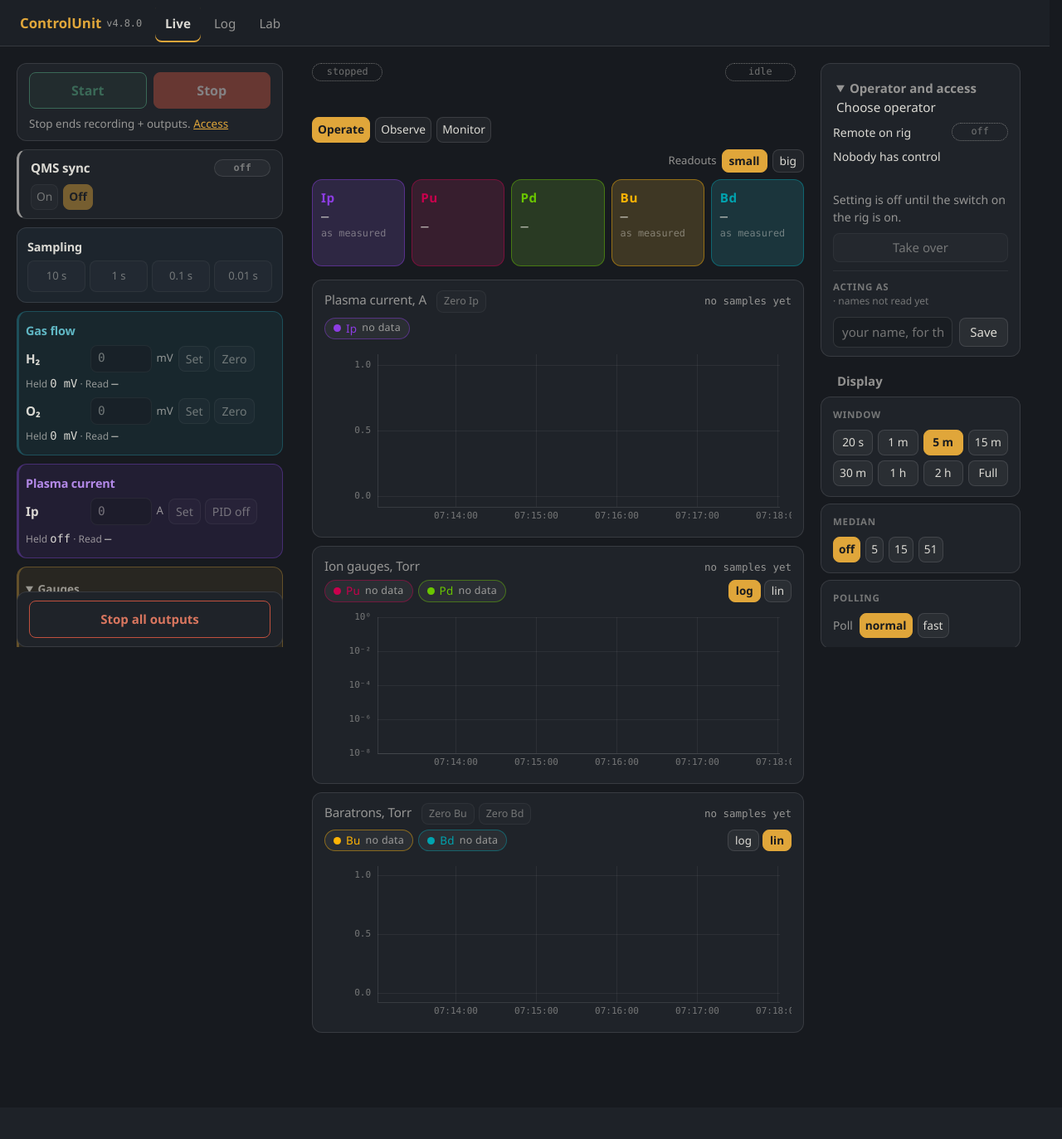
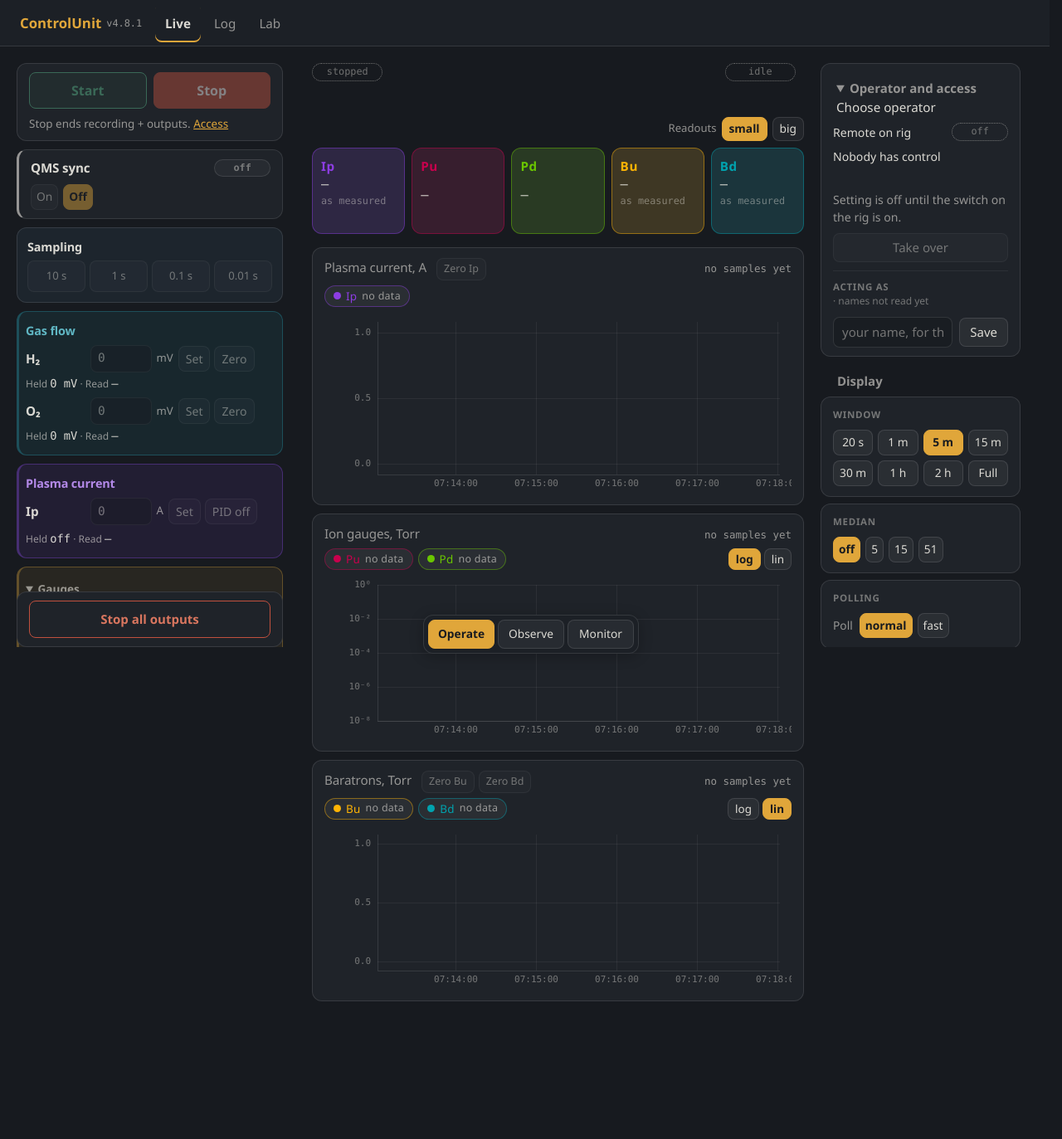
Before and after one commit to queezz/ControlUnit, a Flask app: page / in a window 1280 px wide. Shown: the whole page at 83% size. Before the commit the page ends 1245 px from the top, so only its background shows below. Run offline with Flask 3, Linux system fonts and the light colour scheme; data that the repository does not hold is empty.

Commit message:
Keep the mode switch stationary — v4.8.1
agent: codex

```diff
--- a/controlunit/_version.py
+++ b/controlunit/_version.py
@@ -19,7 +19,7 @@
 # the lab network. The second number moves for a feature, the third for a
 # fix; pyproject.toml carries the same number and a test holds them equal.
 # docs/history.md tells the eras in full.
-__version__ = "4.8.0"
+__version__ = "4.8.1"
 
 __about__ = """
 Version 4: the rig on the lab network.
--- a/controlunit/web/static/css/controlunit.css
+++ b/controlunit/web/static/css/controlunit.css
@@ -1420,8 +1420,24 @@ body[data-mode="monitor"] .drawer-backdrop:not([hidden]) { display: block; }
 .control-workspace #sec-gauge { background: rgba(219, 168, 62, 0.09); border-color: rgba(219, 168, 62, 0.32); }
 
 /* One instrument surface; modes change visibility, never rig state. */
-.view-toolbar { display: flex; align-items: center; flex-wrap: wrap; gap: 6px; margin-bottom: 8px; }
-.view-toolbar .mode-actions { margin-left: auto; }
+/* A mode switch must not travel with the columns it rearranges. */
+.view-toolbar {
+  position: fixed;
+  left: 50%;
+  bottom: calc(12px + env(safe-area-inset-bottom, 0px));
+  transform: translateX(-50%);
+  z-index: 35;
+  display: flex;
+  gap: 4px;
+  padding: 5px;
+  border: 1px solid var(--line);
+  border-radius: 12px;
+  background: var(--header);
+  box-shadow: 0 3px 16px rgba(0, 0, 0, 0.25);
+}
+.view-toolbar > button { width: 80px; flex: 0 0 80px; padding: 6px 4px; }
+.control-workspace { padding-bottom: calc(76px + env(safe-area-inset-bottom, 0px)); }
+.control-workspace .page-main > .mode-actions { display: flex; justify-content: flex-end; gap: 6px; margin-bottom: 8px; }
 body[data-mode="observe"] .control-workspace { display: grid; grid-template-columns: minmax(0, 1fr) 15rem; }
 body[data-mode="observe"] .control-workspace > .rail-left,
 body[data-mode="monitor"] .control-workspace > .rail-left,
--- a/controlunit/web/templates/live.html
+++ b/controlunit/web/templates/live.html
@@ -119,11 +119,12 @@
             {% for name, label in modes %}
             <button type="button" class="choice" data-mode="{{ name }}" aria-pressed="{{ 'true' if name == page_mode else 'false' }}">{{ label }}</button>
             {% endfor %}
+
+        </div>
             <span class="mode-actions" data-role="mode-actions" hidden>
                 <button type="button" data-drawer="live-context" aria-controls="live-context" aria-expanded="false">Display</button>
                 <button type="button" data-role="fullscreen" aria-pressed="false">Full screen</button>
             </span>
-        </div>
         {% include '_live_readings.html' %}
     </main>
     <aside class="rail rail-right operation-rail" id="live-context" aria-label="Access and display">
--- a/pyproject.toml
+++ b/pyproject.toml
@@ -10,7 +10,7 @@ build-backend = "setuptools.build_meta"
 
 [project]
 name = "controlunit"
-version = "4.8.0"
+version = "4.8.1"
 description = "Raspberry Pi plasma-lab control and data acquisition, with a web view on the lab network"
 readme = "README.md"
 requires-python = ">=3.9"
```
Also changed, not shown: docs/architecture/web-ui.md (+1 -1 lines), .agents/CHANGELOG.md, 1 other file.
